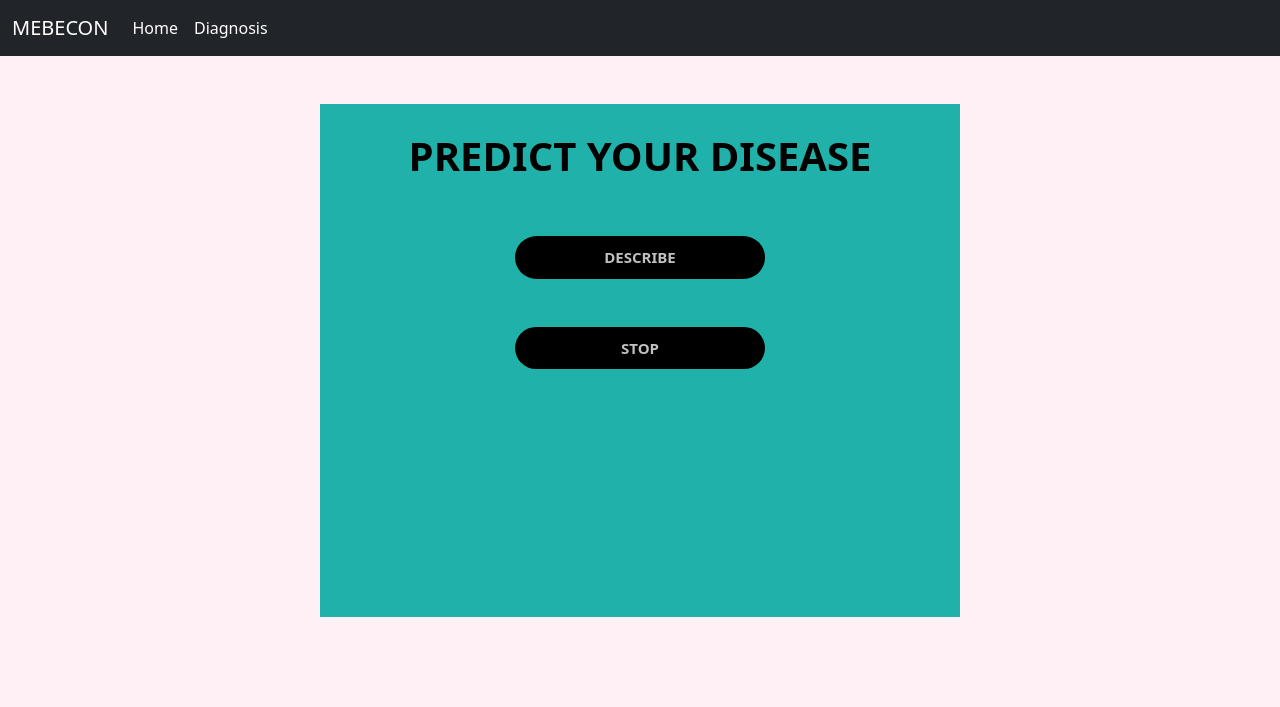
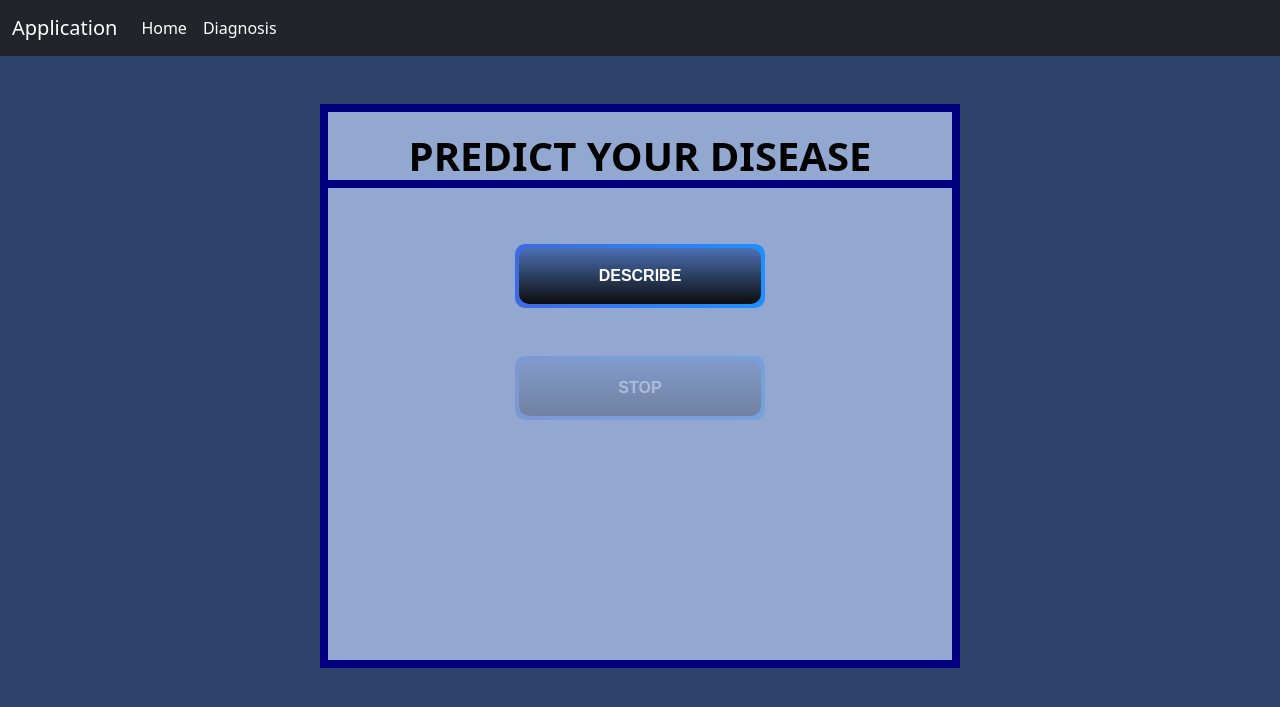
Before and after one commit to PraneethGh/MEBECON, a Flask app: page /medical in a window 1280 px wide. Shown: the top 707 px of the page. Run offline with Flask 2, Linux system fonts and the light colour scheme; parts of the project's set-up code (start-up, migrations or seed data) failed here and were passed over; some libraries are stand-ins or nearby versions.

Commit message:
Css updations

```diff
--- a/proj/static/main.css
+++ b/proj/static/main.css
@@ -1,5 +1,5 @@
 .contenta .card-body{
-    background-color:#20B2AA;
+    background-color:#92a8d1;
     border:2px solid silver;
     color: black;
     font-weight:bold;
@@ -53,7 +53,7 @@ text-align:center;
     color:gold;
 }
 body{
-background-color:#FFF0F5;
+background-color:#2d436c;
 /* background:linear-gradient(to right,#4b6cb7,#182848); */
 /* background:linear-gradient(to right,#000000,#434343); */
 
@@ -62,8 +62,8 @@ background-color:#FFF0F5;
 #controls{
     top:100%;
     left:50%;
-    border: 8px solid #20B2AA;
-    background-color: #20B2AA;
+    border: 8px solid navy;
+    background-color: #92a8d1;
     margin: auto;
     width: 50%;
 }
@@ -77,30 +77,33 @@ background-color:#FFF0F5;
 
 .mndisp a{
     text-decoration: none;
-    background-color: black;
-    color: silver;
+    /*background-color: black;*/
+    background-image: linear-gradient(92.83deg, #4169E1 0, #1E90FF 100%);
+    color: white;
     padding: 15px 70px;
     text-decoration: none;
     font-weight: bold;
 }
     #recordingsList a{
     text-decoration:none;
-    color:gold;
+    color:white;
     padding:12px 12px;
-    background-color:darkblue;
+    /*background-color:darkblue;*/
+    background-image: linear-gradient(92.83deg, #4169E1 0, #1E90FF 100%);
     font-weight:bold;
     font-size:20px;
-    border-radius: 20px/50px;
+    /*border-radius: 20px/50px;*/
+    border-radius:8px;
     transition: all 0.3s ease-out;
-    border: 2px solid #06D85F;
+    border: 3px solid #4169E1;
     }
     #recordingsList a:hover{
-        background-color:lightblue;
+        background-color:#1E90FF;
         color:darkblue;
     }
 
 
-    .but{
+    /*.but{
         background-color: black;
         border-radius: 30px;
         width:40%;
@@ -108,16 +111,127 @@ background-color:#FFF0F5;
         display:block;
         margin:auto;
         border:0;
-        /* background:linear-gradient(to right,gold,orange); */
+         background:linear-gradient(to right,gold,orange);
         outline:none;
         font-size:15px;
         font-weight:bold;
         color:silver;
         transition: all 0.3s ease-out;
-    }
-    .but:hover{
-    opacity: 0.5;
-    }
+    }*/
+.but {
+  align-items: center;
+  appearance: none;
+  background-clip: padding-box;
+  background-color: initial;
+  background-image: none;
+  border-style: none;
+  box-sizing: border-box;
+  color: #fff;
+  cursor: pointer;
+  display:block;
+  flex-direction: row;
+  flex-shrink: 0;
+  font-family:sans-serif;
+  font-size: 16px;
+  font-weight: 800;
+  justify-content: center;
+  line-height: 24px;
+  margin: auto;
+  min-height: 64px;
+  outline: none;
+  overflow: visible;
+  padding: 19px 26px;
+  pointer-events: auto;
+  position: relative;
+  text-align: center;
+  text-decoration: none;
+  text-transform: none;
+  user-select: none;
+  -webkit-user-select: none;
+  touch-action: manipulation;
+  /*vertical-align: middle;*/
+  width: 40%;
+  word-break: keep-all;
+  z-index: 0;
+}
+
+@media (min-width: 768px) {
+  .but{
+    padding: 19px 32px;
+  }
+}
+
+.but:before,
+.but:after {
+  border-radius: 10px;
+}
+
+.but:before {
+  background-image: linear-gradient(92.83deg, #4169E1 0, #1E90FF 100%);
+  /*background-image: linear-gradient(92.83deg, #ff7426 0, #f93a13 100%);*/
+  content: "";
+  display: block;
+  height: 100%;
+  left: 0;
+  overflow: hidden;
+  position: absolute;
+  top: 0;
+  width: 100%;
+  z-index: -2;
+  justify-content: center;
+}
+
+.but:after {
+  background-color: initial;
+  background-image: linear-gradient(#4b70b4 0, #0c0d0d 100%);
+  bottom: 4px;
+  content: "";
+  display: block;
+  left: 4px;
+  overflow: hidden;
+  position: absolute;
+  right: 4px;
+  top: 4px;
+  transition: all 100ms ease-out;
+  z-index: -1;
+}
+
+.but:hover:not(:disabled):before {
+  /*background: linear-gradient(92.83deg, rgb(255, 116, 38) 0%, rgb(249, 58, 19) 100%);*/
+  background: linear-gradient(92.83deg, #00BFFF 0%, #1E90FF 100%)
+}
+
+.but:hover:not(:disabled):after {
+  bottom: 0;
+  left: 0;
+  right: 0;
+  top: 0;
+  transition-timing-function: ease-in;
+  opacity: 0;
+}
+
+.but:active:not(:disabled) {
+  color: #ccc;
+}
+
+.but:active:not(:disabled):before {
+  /*background-image: linear-gradient(0deg, rgba(0, 0, 0, .2), rgba(0, 0, 0, .2)), linear-gradient(92.83deg, #ff7426 0, #f93a13 100%);*/
+  background-image: linear-gradient(0deg, rgba(0, 0, 0, .2), rgba(0, 0, 0, .2)), linear-gradient(92.83deg, #00BFFF 0, #1E90FF 100%);
+}
+
+.but:active:not(:disabled):after {
+  /*background-image: linear-gradient(#541a0f 0, #0c0d0d 100%);*/
+  background-image: linear-gradient(92.83deg, #4169E1 0, #1E90FF 100%);
+  bottom: 4px;
+  left: 4px;
+  right: 4px;
+  top: 4px;
+}
+
+.but:disabled {
+  cursor: default;
+  opacity: .24;
+}
 
     audio{
     outline:none;
@@ -126,11 +240,15 @@ background-color:#FFF0F5;
 
 
     audio:hover{
-        box-shadow: 3px 3px 3px 3px #98FB98;
+        /*box-shadow: 3px 3px #1E90FF;*/
         outline:none;
-        background-color:#20B2AA;
+        background-color:#1E90FF;
         border-radius:7px 7px 7px 7px ;
         transform: scale(1.1);
+    }
+    audio::-webkit-media-controls-panel:hover{
+        background-color: #1E90FF;
+        /* background:linear-gradient(to right,orange,gold); */
     }
     audio::-webkit-media-controls-play-button{
         background-color:red;}
@@ -142,7 +260,7 @@ background-color:#FFF0F5;
                 background-color:green;
             }*/
             audio::-webkit-media-controls-panel{
-                background-color: #20B2AA;
+                background-color: #92a8d1;
                 /* background:linear-gradient(to right,orange,gold); */
             }
 .med_title{
@@ -150,6 +268,7 @@ background-color:#FFF0F5;
     padding-top: 20px;
     color: black;
     font-weight: bold;
+    border-bottom:8px solid navy;
 }
 
 .vid-btn {
--- a/proj/templates/layout.html
+++ b/proj/templates/layout.html
@@ -12,7 +12,7 @@
 <link rel="stylesheet" href="/static/main.css">
 <nav class="navbar navbar-expand-lg navbar-dark bg-dark">
     <div class="container-fluid">
-      <a class="navbar-brand" href="{{url_for('home')}}">MEBECON</a>
+      <a class="navbar-brand" href="{{url_for('home')}}">Application</a>
       <button class="navbar-toggler" type="button" data-bs-toggle="collapse" data-bs-target="#navbarNav" aria-controls="navbarNav" aria-expanded="false" aria-label="Toggle navigation">
         <span class="navbar-toggler-icon"></span>
       </button>
```
Also changed, not shown: proj/templates/home.html (+4 -4 lines), 1 other file.
